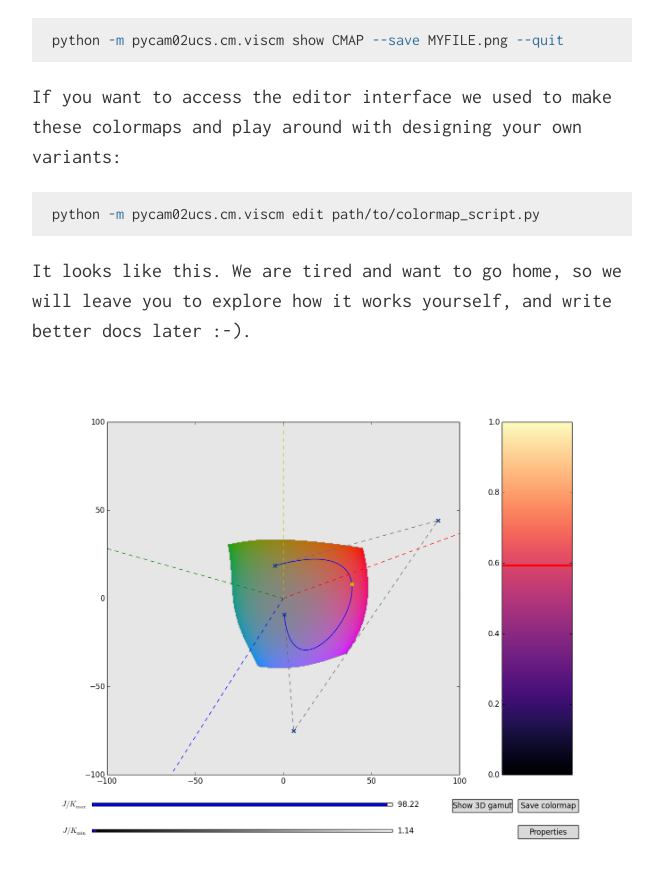
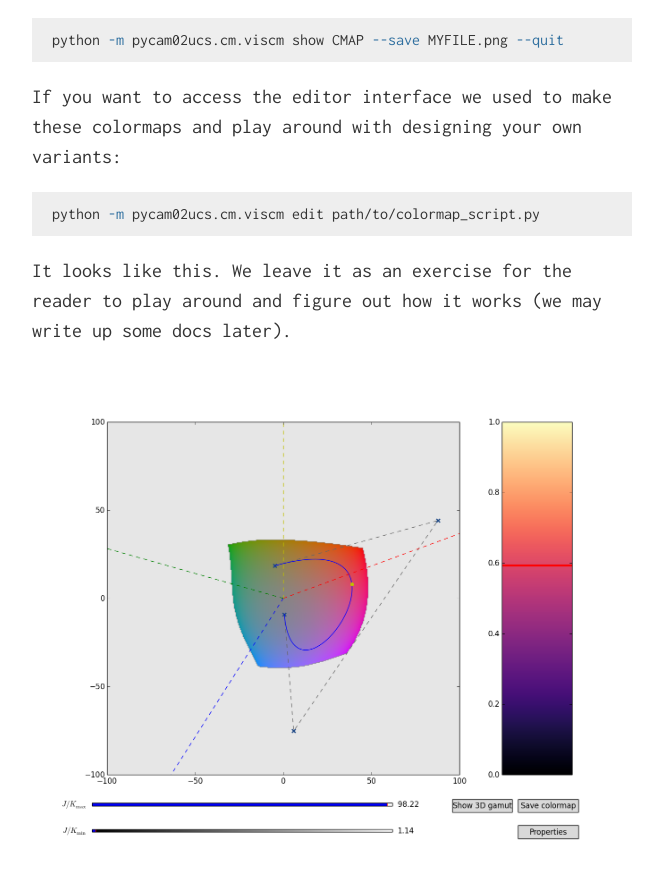
Before and after one commit to BIDS/colormap, a Jekyll site: the page built from index.md, in a window 1280 px wide and 900 px high, scrolled down 5473 px. Shown: the top 879 px of the window, without its empty margins (308-971 px from the left). Built offline with Jekyll 4.4.1, drawn with Linux system fonts in a browser that asks for light colours; Markdown is read by kramdown in place of the engine named in the settings.

Commit message:
Update final paragraph wording

````diff
--- a/index.md
+++ b/index.md
@@ -132,7 +132,7 @@ colormaps and play around with designing your own variants:
 python -m pycam02ucs.cm.viscm edit path/to/colormap_script.py
 ```
 
-It looks like this. We are tired and want to go home, so we will leave
-you to explore how it works yourself, and write better docs later :-).
+It looks like this. We leave it as an exercise for the reader to play
+around and figure out how it works (we may write up some docs later).
 
 <a href="./images/screenshots/editor.png"><img src="./images/screenshots/editor.png"></a>
````
Also changed, not shown: 1 other file.
